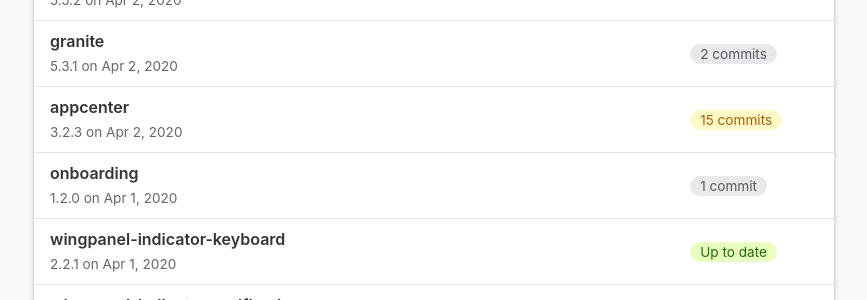
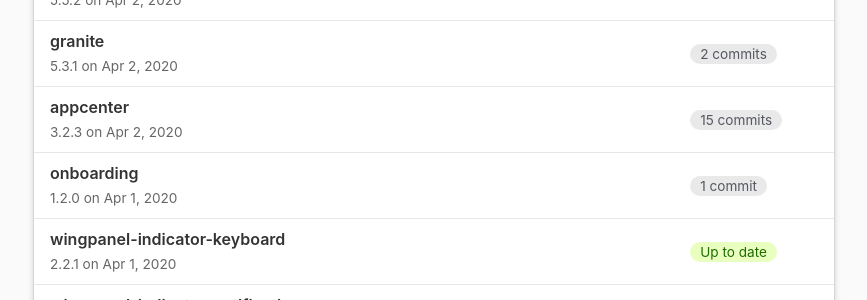
Before and after one commit to elementary/releases, a Jekyll site: the page built from index.html, in a window 1280 px wide. Shown: the part 1130-1430 px from the top of the page, without its empty margins (206-1073 px from the left). Built offline with Jekyll 4.4.1, drawn with Linux system fonts in a browser that asks for light colours.

Commit message:
Cassidy suggestions, sans timeago

```diff
--- a/index.html
+++ b/index.html
@@ -30,27 +30,23 @@ layout: default
       <td class="status">
         {% if repo.new_commits == 0 %}
           <span class="badge good">Up to date</span>
+        {% elsif release_date > (now - 2419200) %}
+          <span class="badge good">
+            <a href="{{ commits_href }}">Recent Release</a>
+          </span>
         {% elsif repo.new_commits == 1 %}
           <span class="badge">
             <a href="{{ commits_href }}">{{ repo.new_commits }} commit</a>
           </span>
-        {% elsif release_date > (now - 2419200) and repo.new_commits < 50 %}
+        {% elsif repo.new_commits <= 15 %}
           <span class="badge">
             <a href="{{ commits_href }}">{{ repo.new_commits }} commits</a>
           </span>
-        {% elsif release_date > (now - 2419200) and repo.new_commits >= 50 %}
+        {% elsif repo.new_commits <= 50 %}
           <span class="badge warn">
             <a href="{{ commits_href }}">{{ repo.new_commits }} commits</a>
           </span>
-        {% elsif repo.new_commits > 1 and repo.new_commits < 15 %}
-          <span class="badge">
-            <a href="{{ commits_href }}">{{ repo.new_commits }} commits</a>
-          </span>
-        {% elsif repo.new_commits >= 15 and repo.new_commits < 50 %}
-          <span class="badge warn">
-            <a href="{{ commits_href }}">{{ repo.new_commits }} commits</a>
-          </span>
-        {% elsif repo.new_commits >= 50 %}
+        {% else %}
           <span class="badge critical">
             <a href="{{ commits_href }}">{{ repo.new_commits }} commits</a>
           </span>
```
